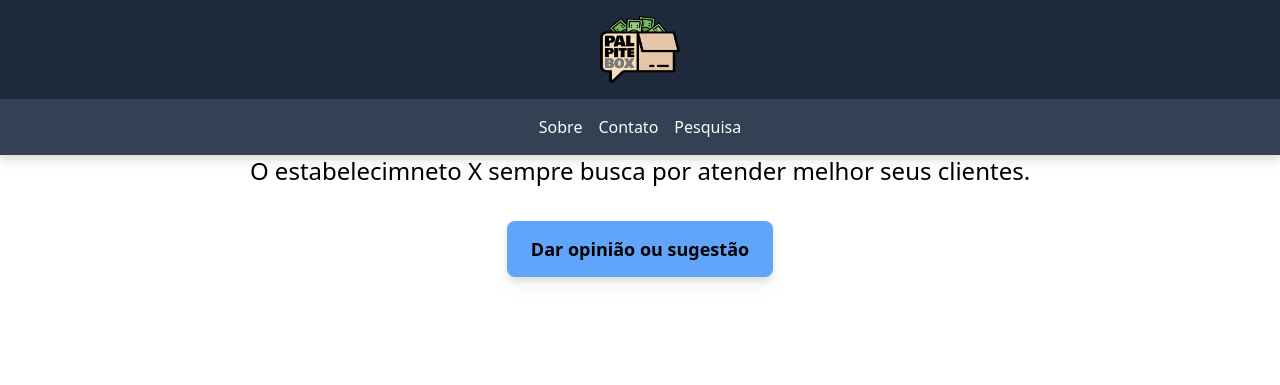
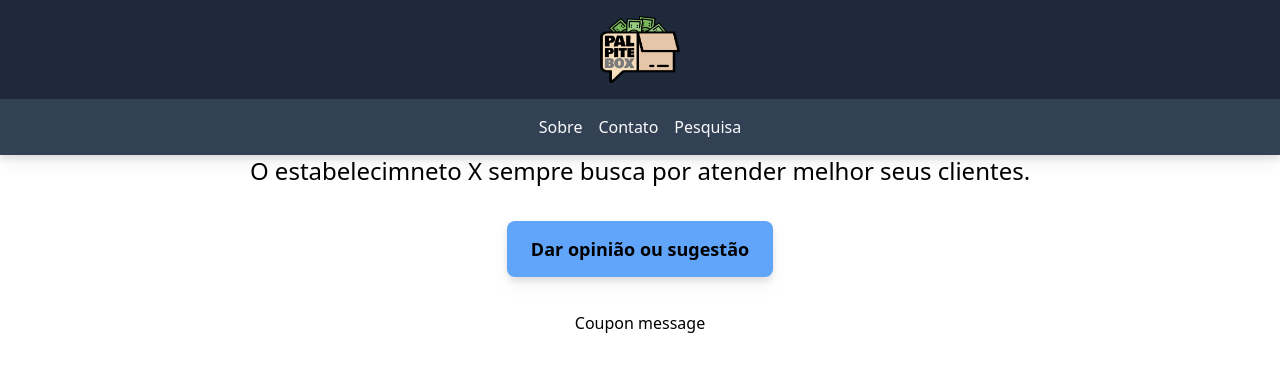
Before and after one commit to jvmhonorato/My-opinion, a Next.js app: page / in a window 1280 px wide. Shown: the top 385 px of the page. Built offline with nearby package versions, Linux system fonts and the light colour scheme.

Commit message:
created api/get-promo.js
created api folder together with get-promo.js file, refectoring  index.js file .
install SWR and use it with fetch module

```diff
--- a/package.json
+++ b/package.json
@@ -14,7 +14,8 @@
   "dependencies": {
     "next": "^12.2.3",
     "react": "^18.2.0",
-    "react-dom": "^18.2.0"
+    "react-dom": "^18.2.0",
+    "swr": "^1.3.0"
   },
   "devDependencies": {
     "autoprefixer": "^10.4.8",
--- /dev/null
+++ b/pages/api/get-promo.js
@@ -0,0 +1,6 @@
+export default async(req, res) => {
+    res.end(JSON.stringify({
+        showCoupon:true,
+        message:'Coupon message'
+    }))
+}
--- a/pages/index.js
+++ b/pages/index.js
@@ -1,15 +1,26 @@
 import React from 'react';
 import Link from 'next/link';
+import useSWR from 'swr';
 
+const fetcher = (...args) => fetch(...args).then(res => res.json())
 const Index = () => {
+    const { data, error } = useSWR('/api/get-promo', fetcher );
+
     return (
     <div>
         <h1 className="mt-13 text-center text-2xl" >O estabelecimneto X sempre busca por atender melhor seus clientes.</h1>
         <div className='text-center my-12  '>
-            <Link href="/">
+            <Link href="/search">
                 <a className='bg-blue-400 px-6 py-4 font-bolt rounded-lg drop-shadow-lg hover:drop-shadow-2xl font-bold text-lg '>Dar opinião ou sugestão</a>
             </Link>
+
         </div>
+        {/*condicional implícita em IF em React: se não tiver DATA ele mostra Carregando... se tiver ele mostra os dados em <p>*/}
+        {!data && <p>Carregando...</p>}
+            {data && data.showCoupon &&
+            <p className='my-12 text-center'>
+                {data.message}
+                </p>}
     </div>
 
     )
```
Also changed, not shown: Tutorial.txt, 1 other file (tests, documents, lock files or other folders).
